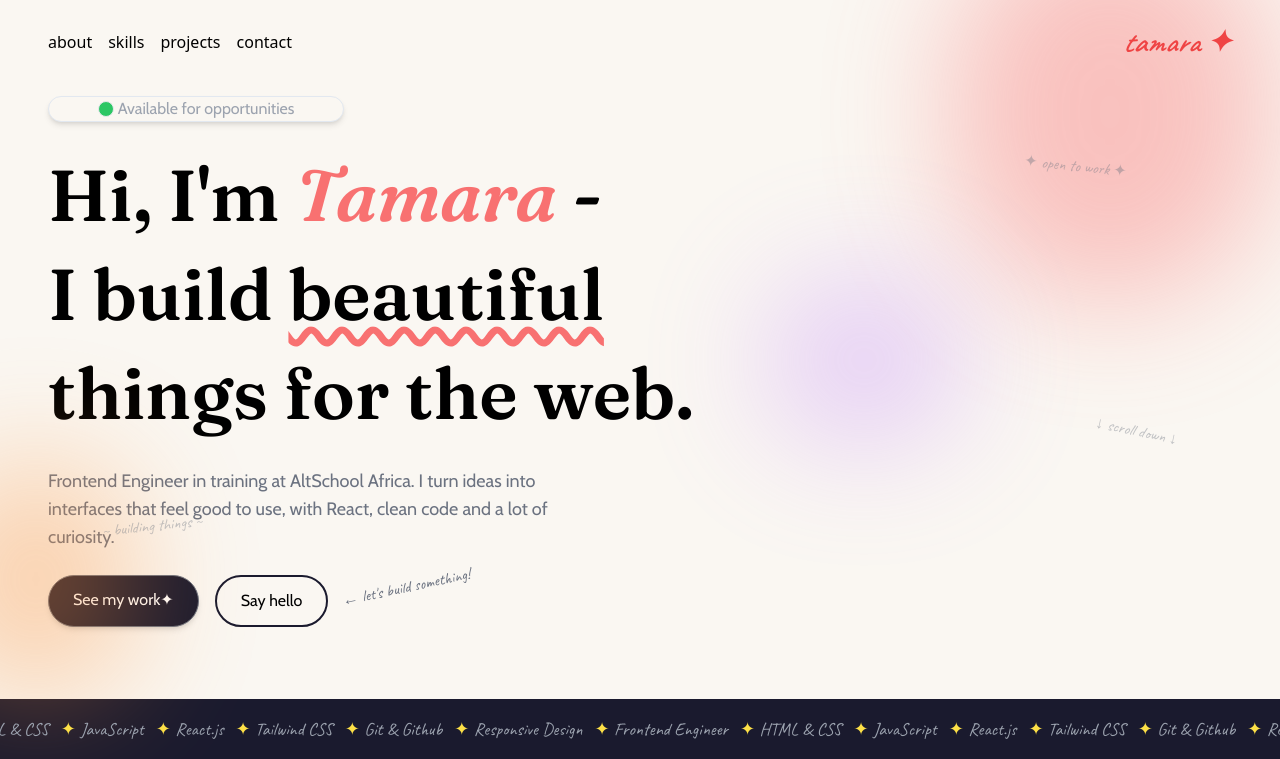
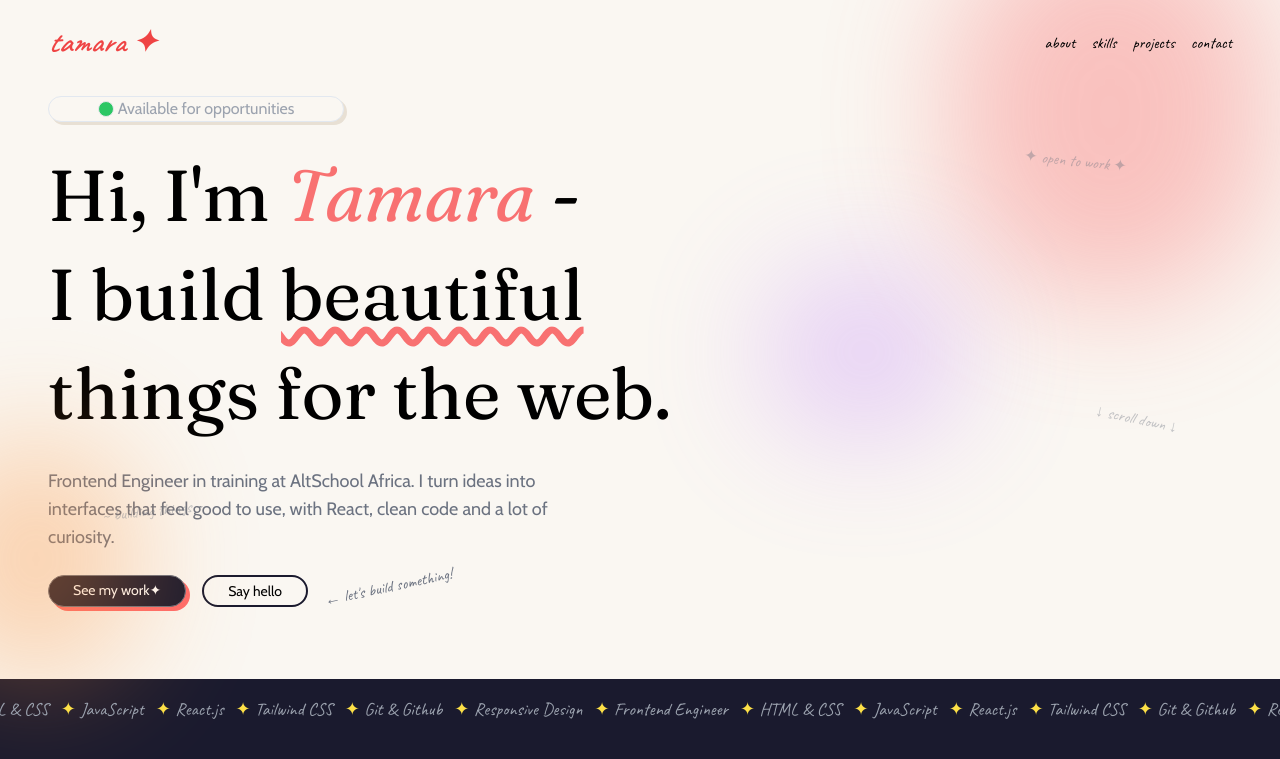
Before and after one commit to tamara-tgod/Portfolio_V2, a React (Vite) app: page / in a window 1280 px wide. Shown: the top 759 px of the page. Built offline with nearby package versions, Linux system fonts and the light colour scheme.

Commit message:
fixed overflow on project cards

```diff
--- a/src/components/Hero.jsx
+++ b/src/components/Hero.jsx
@@ -2,10 +2,10 @@ function Hero() {
     return (
         <section id="hero" className="bg-cream pt-24 pb-6
          px-12 flex flex-col gap-6 font-cabin relative">
-            <div className="bg-cream text-gray-400 border border-slate-200 rounded-full text-center w-1/2 shadow-md shadow-[3px_3px_0_#e8e0d4] flex justify-center items-center gap-1 md:w-1/4">
+            <div className="bg-cream text-gray-400 border border-slate-200 rounded-full text-center w-1/2  shadow-[3px_3px_0_#e8e0d4] flex justify-center items-center gap-1 md:w-1/4">
             <span className="w-4 h-4 bg-green-500 border rounded-[50%] animate-greenPulse "></span>
             Available for opportunities</div>
-            <h1 className="font-fraunces text-5xl font-semibold leading-tight md:text-7xl md:leading-snug "> Hi, I'm <em className="text-red-400">Tamara</em> -
+            <h1 className="font-fraunces text-2xl font-semibol md:text-7xl md:leading-snug "> Hi, I'm <em className="text-red-400">Tamara</em> -
             <br />
             I build <span className="underline underline-offset-8 decoration-wavy decoration-red-400">beautiful</span>
             <br />
@@ -13,8 +13,9 @@ function Hero() {
             <p className="text-gray-500 font-medium text-lg max-w-lg">Frontend Engineer in training at AltSchool Africa. I turn ideas into interfaces that feel good to use, with React, clean code and a lot of curiosity.</p>
 
             <div className="flex gap-4">
-                <a href="#projects" className="bg-dark-navy text-white shadow-md shadow-[4px_4px_0_#ff6b6b] border border-gray-500 rounded-full px-6 py-3">See my work<span>✦</span></a>
-                <a href="#contact" className="border-2 border-dark-navy rounded-full px-6 py-3">Say hello</a>
+                <a href="#projects" className="bg-dark-navy text-white text-sm shadow-[4px_4px_0_#ff6b6b] border border-gray-500 rounded-full px-6
+                py-1 w-fit text-nowrap">See my work<span>✦</span></a>
+                <a href="#contact" className="border-2 text-sm border-dark-navy rounded-3xl px-6 py-1 w-fit text-nowrap">Say hello</a>
                 <span className="font-sketch text-gray-500 -rotate-12">← let's build something!</span>
 
             </div>
--- a/src/components/Navbar.jsx
+++ b/src/components/Navbar.jsx
@@ -25,7 +25,8 @@ function Navbar() {
         };
     }, [])
     return (
-        <nav className={`bg-slate-100 fixed top-0 z-50 w-full flex flex-row-reverse justify-between items-center px-12 py-6 mb-4 ${isScrolled ? 'bg-stone-50 py-4 border-b-2 border-dashed backdrop-blur-xl' : 'bg-transparent'}`} >
+        <nav className={`bg-slate-100 fixed top-0 z-50 w-full flex justify-between items-center px-12 py-6 mb-4 ${isScrolled ? 'bg-stone-50 py-4 border-b-2 border-dashed backdrop-blur-xl' : 'bg-transparent'}`} >
+               <h1 className="font-sketch font-semibold text-3xl italic text-red-500 ">tamara <span>✦</span></h1>
             <button
             onClick={toggleMenu}
             className="md:hidden">{isOpen ? "✕" : "☰"}</button>
@@ -38,12 +39,12 @@ function Navbar() {
 
             </ul>
             </div> }
-            <h1 className="font-sketch font-semibold text-3xl italic text-red-500 ">tamara <span>✦</span></h1>
+
             <ul className="hidden md:flex gap-4">
-                <li><a href="#about">about</a></li>
-                <li><a href="#skills">skills</a></li>
-                <li><a href="#projects">projects</a></li>
-                <li><a href="#contact">contact</a></li>
+                <li><a href="#about" className="hover:text-red-400 transition-colors font-sketch">about</a></li>
+                <li><a href=" #skills" className="hover:text-red-400 transition-colors font-sketch">skills</a></li>
+                <li><a href="#projects" className="hover:text-red-400 transition-colors font-sketch">projects</a></li>
+                <li><a href="#contact" className="hover:text-red-400 transition-colors font-sketch">contact</a></li>
 
             </ul>
         </nav>
--- a/src/components/Projects.jsx
+++ b/src/components/Projects.jsx
@@ -91,20 +91,20 @@ function Projects() {
         </a>
       </div>
 
-      <div className="flex flex-col gap-10">
+      <div className="flex flex-col gap-10 ">
         {projects.map((project, index) => (
           <div
             key={index}
-            className={`bg-white py-4 px-4 md:py-8 md:px-8 rounded-3xl ${colors[index].hover}`}
+            className={`bg-white py-4 px-4 md:py-8 md:px-8 rounded-3xl  ${colors[index].hover}`}
           >
-            <section className="flex flex-col justify-between gap-4  md:flex-row md:justify-between md:items-center py-4 px-4 mx-4">
+            <section className="flex flex-col justify-between gap-4  md:flex-row md:justify-between md:items-center py-4 px-4 mx-4 ">
 
-              <div className="flex justify-between items-center gap-6">
+              <div className="flex justify-between items-center gap-6 min-w-0">
                 <span
                   className={`${colors[index].base} ${colors[index].text} p-3 w-14 rounded-xl font-sketch project-num`}
                 >{`0${project.id}`}</span>
 
-                <div className="flex flex-col gap-3">
+                <div className="flex flex-col gap-3 min-w-0 overflow-hidden">
                   <p className="text-xl font-semibold project-desciption">
                     {project.name}
                   </p>
```
